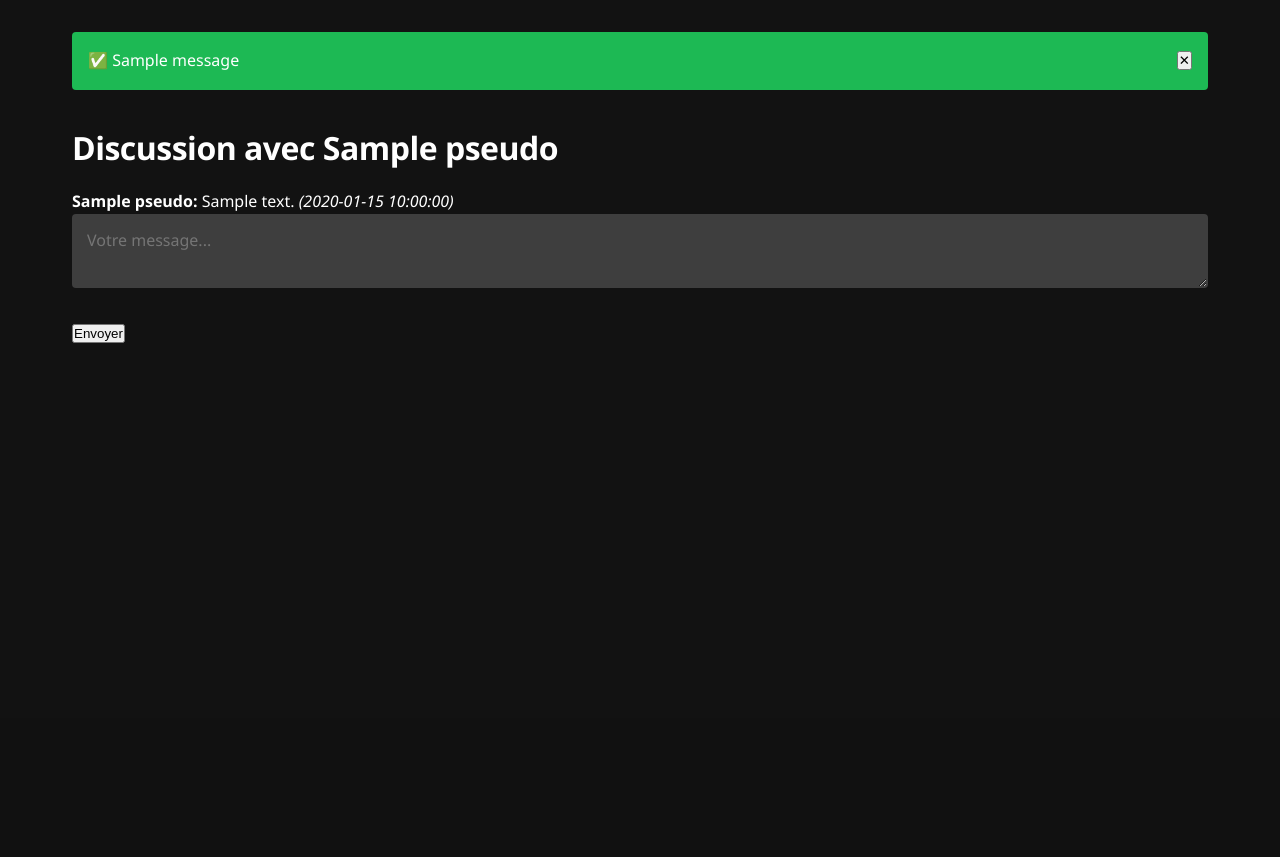
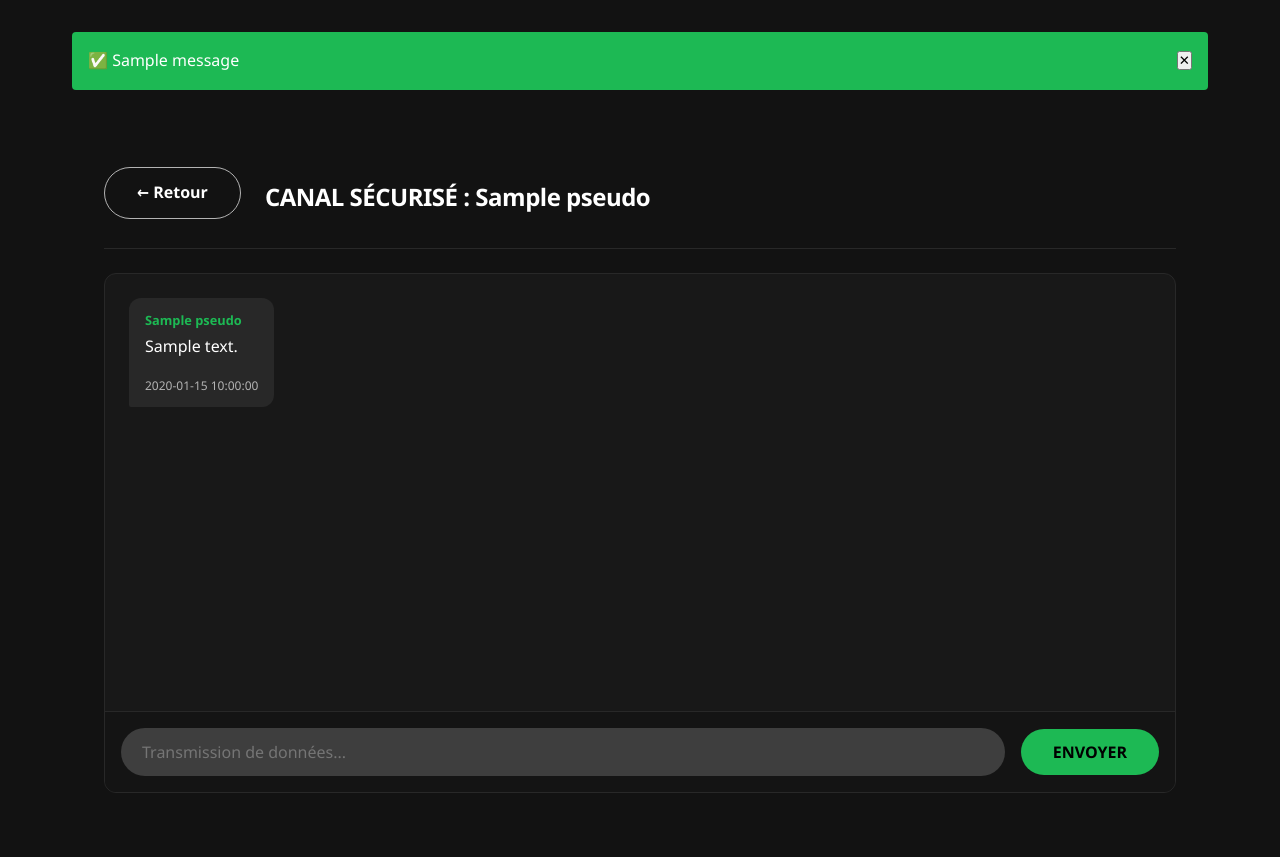
Before and after one commit to mouatezdira-coder/ATLAS_website, a Flask app: page /discussion/1 in a window 1280 px wide. Shown: the part 82-939 px from the top of the page. Before the commit the page ends 425 px from the top, so only its background shows below. Run offline with Flask 3, Linux system fonts and the light colour scheme; the visitor is signed in with stand-in values (Sample User, id 1); one stand-in notice (Sample message) is shown; a database or web service that is not in the repository returns one stand-in record (values such as "Sample title"); some libraries are stand-ins or nearby versions.

Commit message:
Update discussion.html

```diff
--- a/templates/discussion.html
+++ b/templates/discussion.html
@@ -1,19 +1,49 @@
 {% extends "layout.html" %}
 {% block content %}
-<div>
-    <h1>Discussion avec {{ receiver_name[0] }}</h1>
-    <div class="messages">
-        {% for message in messages %}
-            <div class="message">
-                <strong>{{ message[2] }}:</strong> {{ message[0] }} <em>({{ message[1] }})</em>
-            </div>
-        {% endfor %}
+<div class="main-container">
+
+    <div class="chat-header">
+        <a href="{{ url_for('discussions') }}" class="btn btn-secondary btn-small">← Retour</a>
+        <h2>CANAL SÉCURISÉ : {{ receiver_name[0] }}</h2>
     </div>
 
-    <form action="{{ url_for('send_message', receiver_id=receiver_id) }}" method="POST">
-        <textarea name="message" placeholder="Votre message..." required></textarea><br>
-        <button type="submit">Envoyer</button>
-    </form>
+    <div class="chat-box">
 
+        <div class="chat-messages" id="chatWindow">
+            {% for message in messages %}
+
+                {% if message[2] == session.pseudo %}
+                    <div class="message-wrapper me">
+                        <div class="message-bubble">
+                            <p class="message-text">{{ message[0] }}</p>
+                            <span class="message-time">{{ message[1] }}</span>
+                        </div>
+                    </div>
+                {% else %}
+                    <div class="message-wrapper them">
+                        <div class="message-bubble">
+                            <span class="message-sender">{{ message[2] }}</span>
+                            <p class="message-text">{{ message[0] }}</p>
+                            <span class="message-time">{{ message[1] }}</span>
+                        </div>
+                    </div>
+                {% endif %}
+
+            {% endfor %}
+        </div>
+
+        <div class="chat-input-area">
+            <form action="{{ url_for('send_message', receiver_id=receiver_id) }}" method="POST" class="chat-form">
+                <textarea name="message" placeholder="Transmission de données..." required rows="1"></textarea>
+                <button type="submit" class="btn btn-primary">ENVOYER</button>
+            </form>
+        </div>
+
+    </div>
 </div>
+
+<script>
+    var chatWindow = document.getElementById("chatWindow");
+    chatWindow.scrollTop = chatWindow.scrollHeight;
+</script>
 {% endblock %}
```
